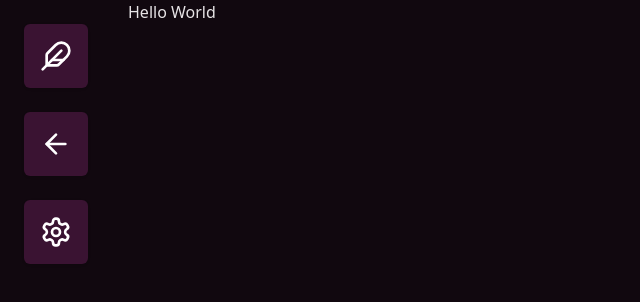
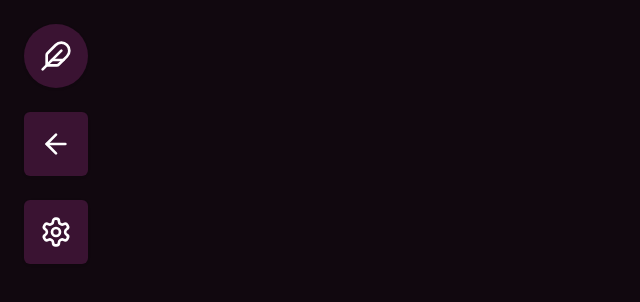
Before and after one commit to RainbowPigCake/ClipManager, a React (Vite) app: page / in a window 1280 px wide. Both pictures are taken after a click on the button 56 px from the left and 144 px from the top of the page. Shown: the top 302 px of the page, without its empty margins (0-640 px from the left). Built offline with nearby package versions, Linux system fonts and the light colour scheme.

Commit message:
Settings (#27)
* low thumbnail batch size temporarily

* update test path

* temp

* beta clip viewer UI update

* manage enter and exiting settings page

* update infra before adding settings page

* init settings v2

```diff
--- a/src/App.tsx
+++ b/src/App.tsx
@@ -21,6 +21,7 @@ function App() {
   };
 
   const handleSettingsPage = () => {
+    setViewingClipPath(null);
     setIsViewingSettingsPage(true);
   }
 
--- a/src/NavBarButton.tsx
+++ b/src/NavBarButton.tsx
@@ -9,7 +9,7 @@ import {
 export default function NavBarButton({
   icon,
   tooltipText = '',
-  onClick = () => {},
+  onClick = () => { },
 }) {
   return tooltipText ? (
     <TooltipProvider>
@@ -29,7 +29,7 @@ export default function NavBarButton({
       </Tooltip>
     </TooltipProvider>
   ) : (
-    <Button className="mx-6 mt-6 h-16 w-16" size={'icon'}>
+    <Button className="mx-6 mt-6 h-16 w-16 rounded-full" size={'icon'}>
       {icon}
     </Button>
   );
--- a/src/Settings.tsx
+++ b/src/Settings.tsx
@@ -1,10 +1,16 @@
 import { useRef, useEffect } from 'react';
+import { Card } from '@/components/ui/card';
+import { Toggle } from '@/components/ui/toggle';
+import { Select, SelectContent, SelectItem, SelectTrigger, SelectValue } from "@/components/ui/select";
+import { Input } from "@/components/ui/input"
 
 export default function Settings({ }) {
 
     return (
         <>
-            Hello World
+            <div className="p-6 mr-16">
+
+            </div>
         </>
     );
 }
```
